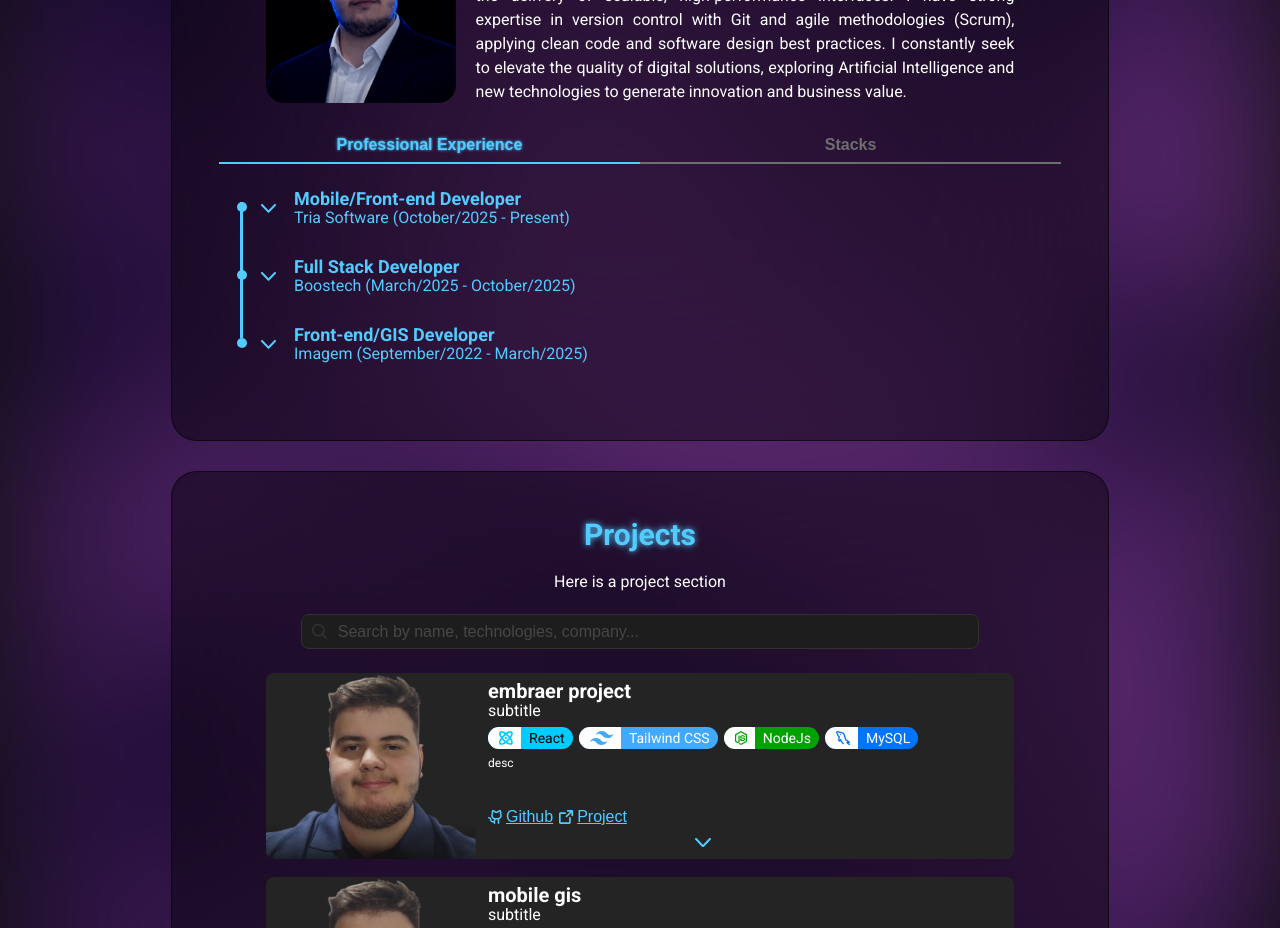
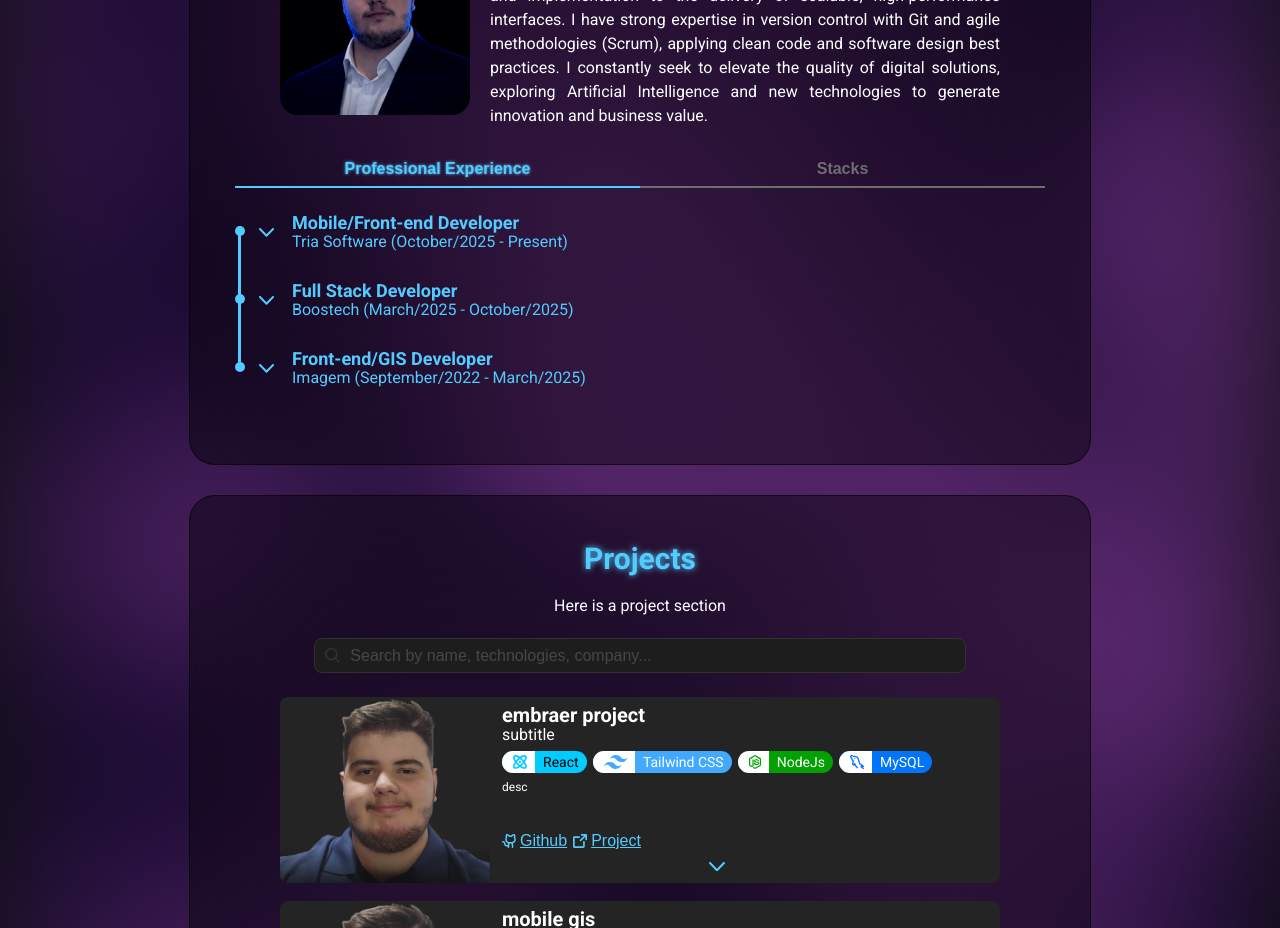
Before and after one commit to RodrigoDGoulart/portfolio, a React (Vite) app: page / in a window 1280 px wide. Shown: the part 1060-1988 px from the top of the page. Built offline with nearby package versions, Linux system fonts and the light colour scheme.

Commit message:
fix: adjust tabs width on about me section

```diff
--- a/src/components/Sections/AboutMe/AboutMe.module.scss
+++ b/src/components/Sections/AboutMe/AboutMe.module.scss
@@ -70,11 +70,6 @@
   max-width: 900px;
 }
 
-.tab_container,
-.tab_container_item {
-  margin-inline: 18px;
-}
-
 .tab_container_item {
   padding-block: 18px;
   width: 100%;
--- a/src/components/TabContainer/TabContainer.module.scss
+++ b/src/components/TabContainer/TabContainer.module.scss
@@ -2,10 +2,12 @@
   display: flex;
   flex-direction: column;
   gap: 8px;
+  align-items: center;
 }
 
 .tabs {
   display: flex;
+  width: 100%;
 
   .btn {
     flex: 1;
@@ -13,7 +15,7 @@
 }
 
 .panel {
-  overflow: hidden;
+  width: 100%;
   transition: height 240ms ease;
   will-change: height;
 }
```
